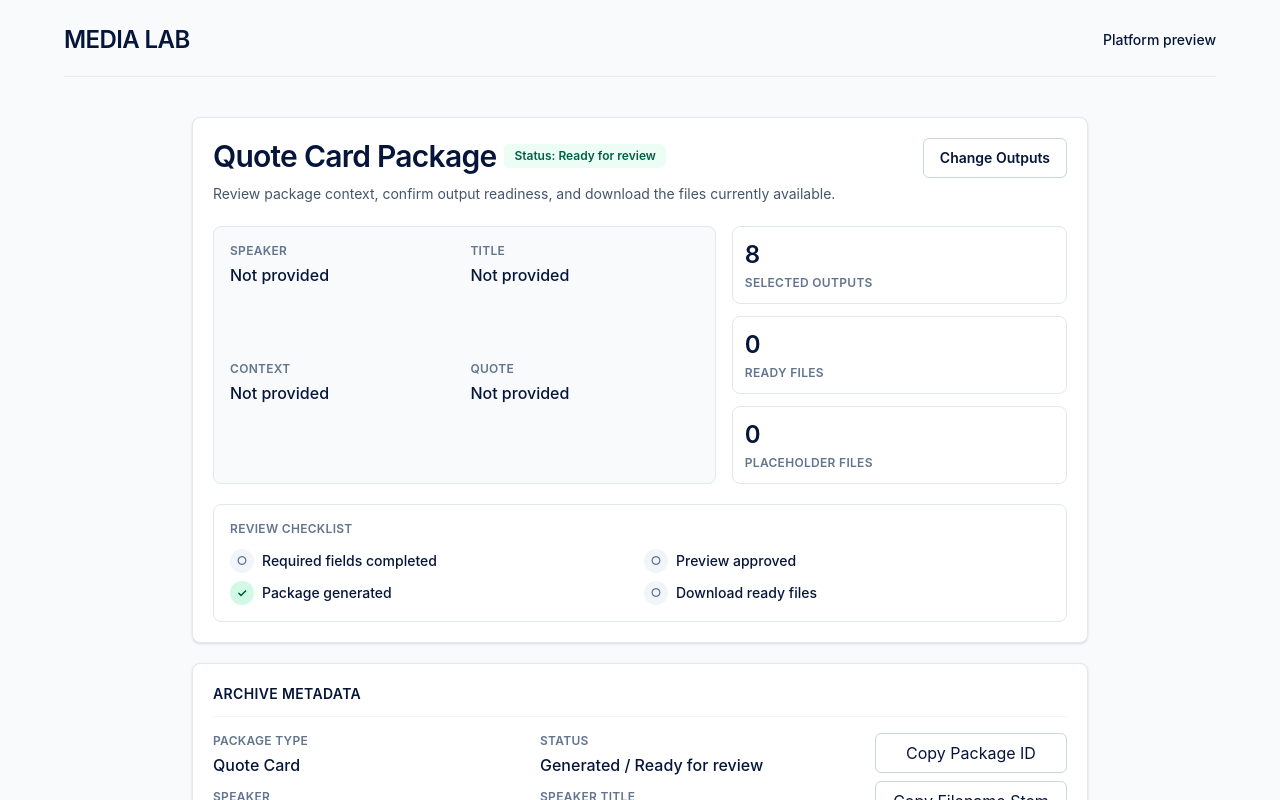
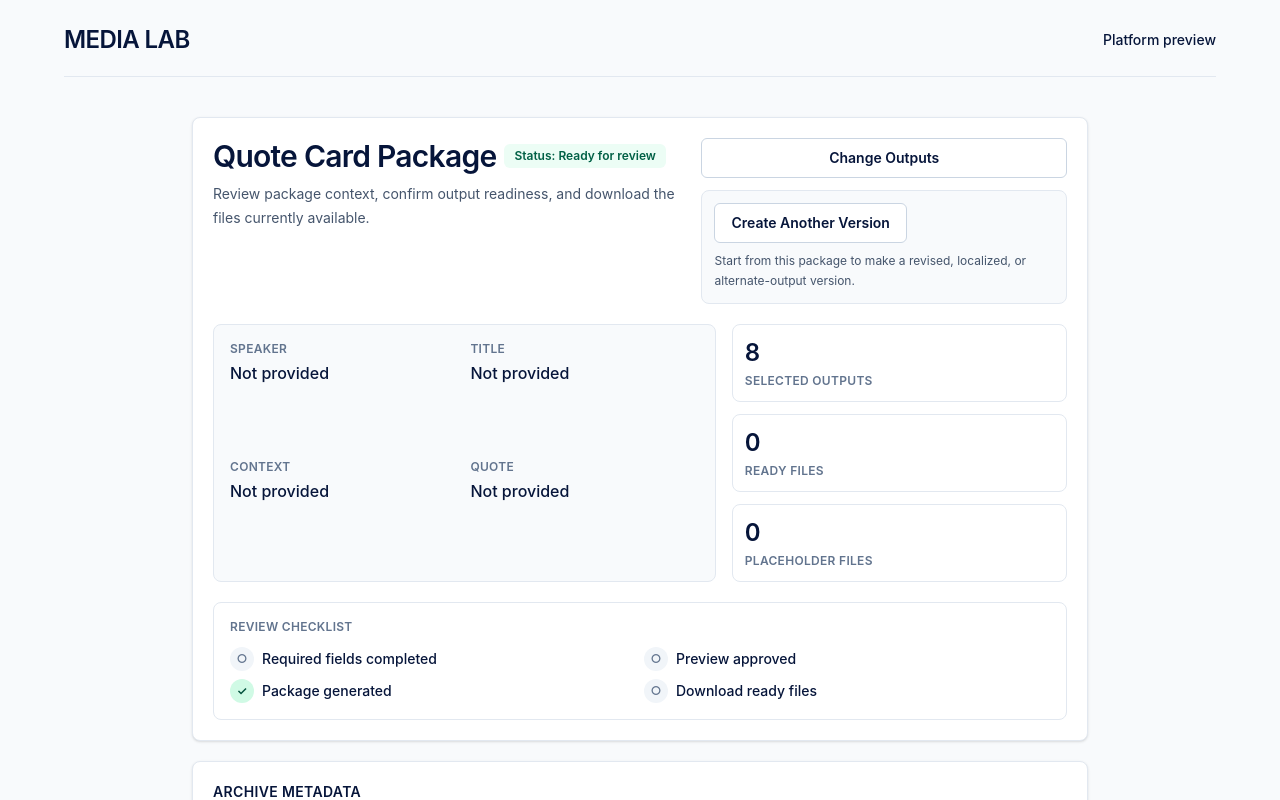
Before and after one commit to paulsjob/media_hub, a Next.js app: page /package in a window 1280 px wide. Shown: the top 800 px of the page. Built offline with nearby package versions, Linux system fonts and the light colour scheme.

Commit message:
Add create another version action

```diff
--- a/src/app/package/page.tsx
+++ b/src/app/package/page.tsx
@@ -46,6 +46,7 @@ export default async function PackagePage({
             generatedAt,
           }}
           changeOutputsHref={backToGenerateHref}
+          createAnotherVersionHref={backToGenerateHref}
         />
 
         <div className="flex flex-col gap-3 sm:flex-row sm:justify-center">
--- a/src/components/package-results.tsx
+++ b/src/components/package-results.tsx
@@ -31,6 +31,7 @@ export function PackageResults({
   packageName,
   packageContext,
   changeOutputsHref,
+  createAnotherVersionHref,
 }: {
   stills: MvpOutputFormat[];
   videos: MvpOutputFormat[];
@@ -45,6 +46,7 @@ export function PackageResults({
     generatedAt: string;
   };
   changeOutputsHref: string;
+  createAnotherVersionHref: string;
 }) {
   const [renderResults, setRenderResults] = useState(initialRenderResults);
   const [downloadedOutputIds, setDownloadedOutputIds] = useState<string[]>([]);
@@ -170,6 +172,7 @@ export function PackageResults({
         packageGenerated={outputs.length > 0}
         packageDownloaded={packageDownloaded}
         changeOutputsHref={changeOutputsHref}
+        createAnotherVersionHref={createAnotherVersionHref}
       />
 
       <ArchiveMetadataCard
@@ -248,6 +251,7 @@ function PackageReviewHeader({
   packageGenerated,
   packageDownloaded,
   changeOutputsHref,
+  createAnotherVersionHref,
 }: {
   packageContext: {
     quote?: string;
@@ -263,6 +267,7 @@ function PackageReviewHeader({
   packageGenerated: boolean;
   packageDownloaded: boolean;
   changeOutputsHref: string;
+  createAnotherVersionHref: string;
 }) {
   const requiredFieldsCompleted = Boolean(
     packageContext.quote?.trim() &&
@@ -285,7 +290,15 @@ function PackageReviewHeader({
             Review package context, confirm output readiness, and download the files currently available.
           </p>
         </div>
-        <SecondaryButton href={changeOutputsHref}>Change Outputs</SecondaryButton>
+        <div className="grid gap-3 sm:min-w-56">
+          <SecondaryButton href={changeOutputsHref}>Change Outputs</SecondaryButton>
+          <div className="rounded-lg border border-slate-200 bg-slate-50 p-3">
+            <SecondaryButton href={createAnotherVersionHref}>Create Another Version</SecondaryButton>
+            <p className="mt-2 text-xs leading-5 text-slate-600">
+              Start from this package to make a revised, localized, or alternate-output version.
+            </p>
+          </div>
+        </div>
       </div>
 
       <div className="mt-5 grid gap-4 lg:grid-cols-[1.2fr_0.8fr]">
```
